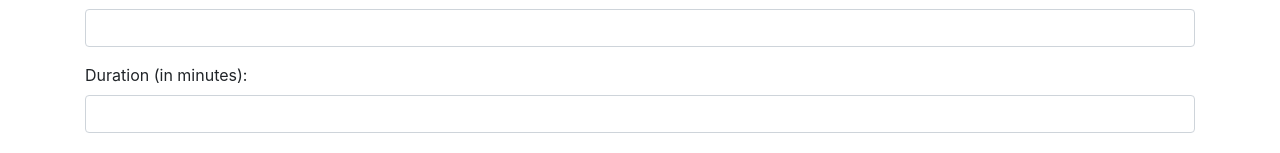
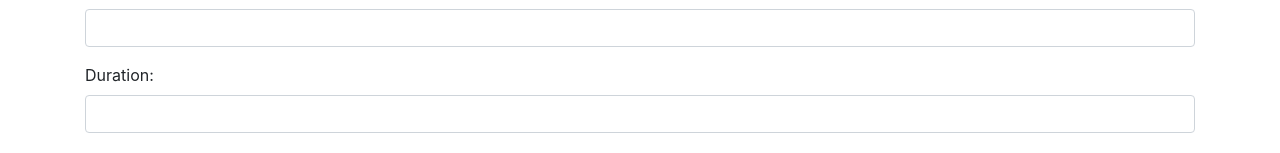
Before and after one commit to isaq98/exercise_tracker, a React (Create React App) app: page /create in a window 1280 px wide. Shown: the part 231-384 px from the top of the page. Built offline with nearby package versions, Linux system fonts and the light colour scheme; no server answers.

Commit message:
Finishing up the entire project

```diff
--- a/src/components/create-exercise.component.js
+++ b/src/components/create-exercise.component.js
@@ -117,7 +117,7 @@ export default class CreateExercise extends Component {
                             />
                     </div>
                     <div className="form-group">
-                        <label>Duration (in minutes): </label>
+                        <label>Duration: </label>
                         <input type="text"
                             required
                             className="form-control"
```
Also changed, not shown: 1 other file (tests, documents, lock files or other folders).
